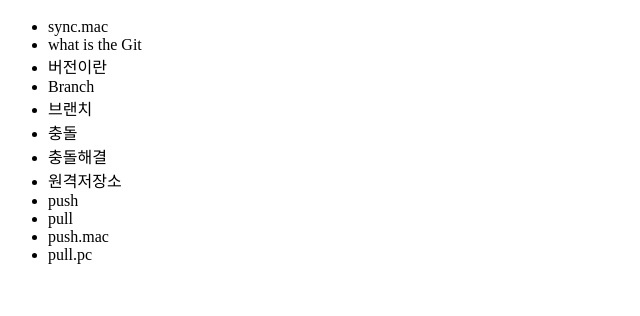
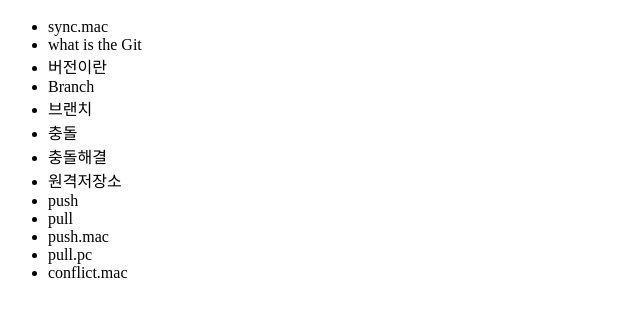
Before and after one commit to gunhyunkim/open_tutorial_git_gun, a plain HTML site: page index.html in a window 1280 px wide. Shown: the part 48-364 px from the top of the page, without its empty margins (0-640 px from the left). Drawn offline with Linux system fonts and the light colour scheme.

Commit message:
add comflict from mac

```diff
--- a/index.html
+++ b/index.html
@@ -20,6 +20,7 @@
 			<li>pull</li>
 			<li>push.mac</li>
             <li>pull.pc</li>
+            <li>conflict.mac</li>
 		</ul>
 	</body>
 </html>
```
